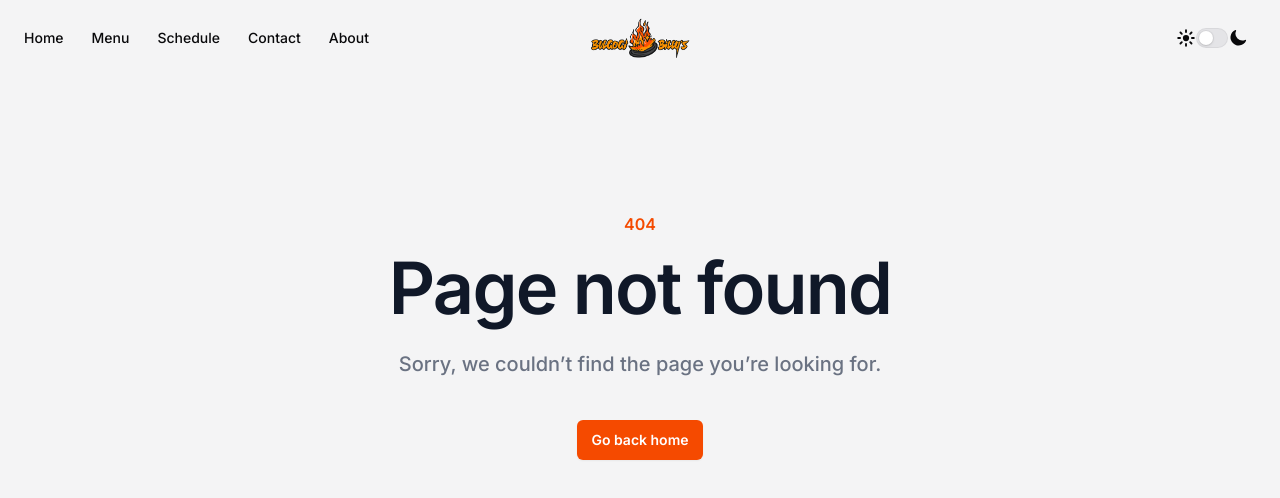
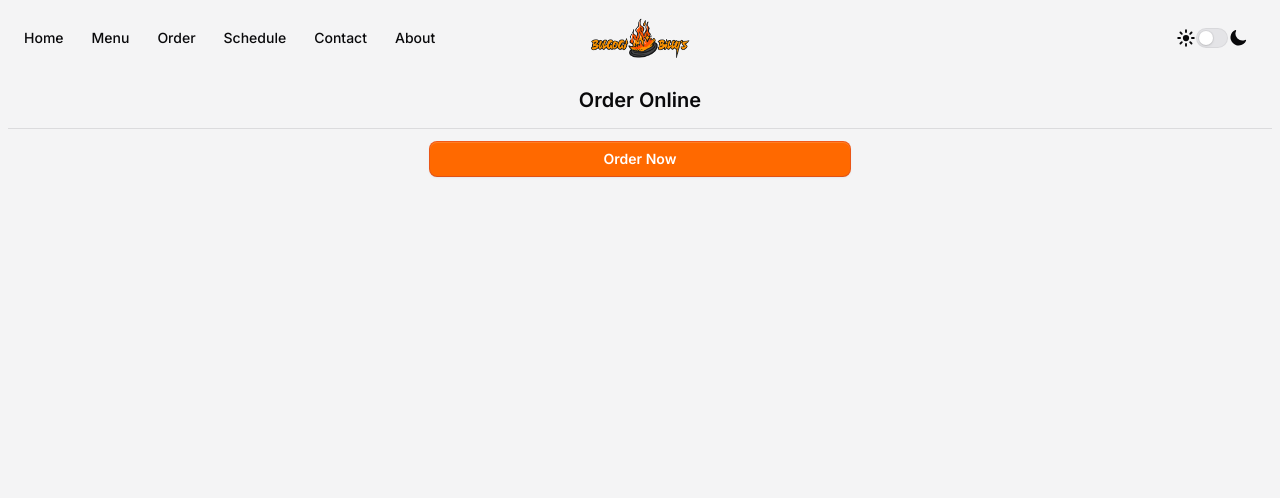
Before and after one commit to lukeludlow/bulgogi-billys, a React (Vite) app: page /order in a window 1280 px wide. Before the commit this address had no page. Shown: the top 498 px of the page. Built offline with nearby package versions, Linux system fonts and the light colour scheme.

Commit message:
add ordering pages

```diff
--- a/src/App.tsx
+++ b/src/App.tsx
@@ -14,6 +14,7 @@ import DarkModeToggle from "@/components/dark-mode-toggle/DarkModeToggle.tsx";
 const navItems = [
     { label: "Home", url: "/" },
     { label: "Menu", url: "/menu" },
+    { label: "Order", url: "/order" },
     { label: "Schedule", url: "/schedule" },
     { label: "Contact", url: "/contact" },
     { label: "About", url: "/about" },
--- a/src/pages/menu/Menu.tsx
+++ b/src/pages/menu/Menu.tsx
@@ -2,6 +2,7 @@ import { Heading } from "@/components/catalyst-ui-kit/heading.tsx";
 import { Divider } from "@/components/catalyst-ui-kit/divider.tsx";
 import { Text } from "@/components/catalyst-ui-kit/text";
 import MenuItem from "@/pages/menu/MenuItem.tsx";
+import { Button } from "@/components/catalyst-ui-kit/button.tsx";
 
 export default function Menu() {
     return (
@@ -33,6 +34,9 @@ export default function Menu() {
                     "Our signature bulgogi served on a corn tortilla with kimchi (Korean spicy pickled cabbage), pickled red cabbage, Seoul sauce (our house aioli sauce with a little kick to it), Sriracha sauce, and shredded cheddar-jack cheese."
                 }
             />
+            <Button href={"/order-now"} color={"orange"} className={"mb-13"}>
+                Order Now
+            </Button>
         </div>
     );
 }
--- /dev/null
+++ b/src/pages/order-now/OrderNow.tsx
@@ -0,0 +1,25 @@
+export default function OrderNow() {
+    return (
+        <main className="grid min-h-full place-items-center bg-zinc-100 px-6 py-24 sm:py-32 lg:px-8 dark:bg-zinc-900">
+            <div className="text-center">
+                <p className="text-base font-semibold text-orange-600 dark:text-orange-400">
+                    Online Ordering
+                </p>
+                <h1 className="mt-4 text-5xl font-semibold tracking-tight text-balance text-gray-900 sm:text-7xl dark:text-white">
+                    Coming Soon
+                </h1>
+                <p className="mt-6 text-lg font-medium text-pretty text-gray-500 sm:text-xl/8 dark:text-gray-400">
+                    Sorry, online ordering is currently unavailable.
+                </p>
+                <div className="mt-10 flex items-center justify-center gap-x-6">
+                    <a
+                        href="/"
+                        className="rounded-md bg-orange-600 px-3.5 py-2.5 text-sm font-semibold text-white shadow-xs hover:bg-orange-500 focus-visible:outline-2 focus-visible:outline-offset-2 focus-visible:outline-orange-600 dark:bg-orange-500 dark:hover:bg-orange-400 dark:focus-visible:outline-orange-500"
+                    >
+                        Go back home
+                    </a>
+                </div>
+            </div>
+        </main>
+    );
+}
--- /dev/null
+++ b/src/pages/order/Order.tsx
@@ -0,0 +1,21 @@
+import { Heading } from "@/components/catalyst-ui-kit/heading.tsx";
+import { Divider } from "@/components/catalyst-ui-kit/divider.tsx";
+import { Button } from "@/components/catalyst-ui-kit/button.tsx";
+
+export default function Order() {
+    return (
+        <div className={"flex flex-col gap-3 w-full justify-center"}>
+            <Heading className={"text-center"}>Order Online</Heading>
+            <Divider />
+            <div className={"flex justify-center"}>
+                <Button
+                    href={"/order-now"}
+                    color={"orange"}
+                    className={"w-1/3"}
+                >
+                    Order Now
+                </Button>
+            </div>
+        </div>
+    );
+}
```
Also changed, not shown: src/main.tsx (+10 -0 lines).
